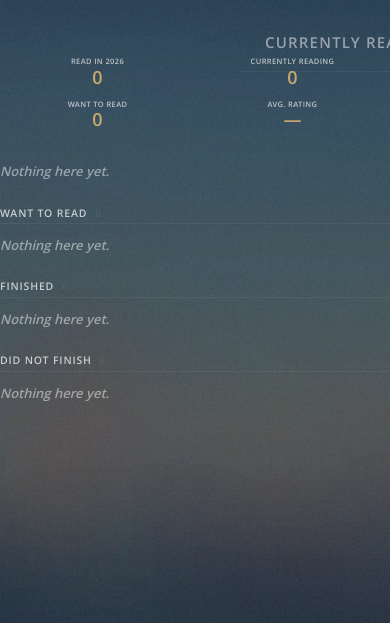
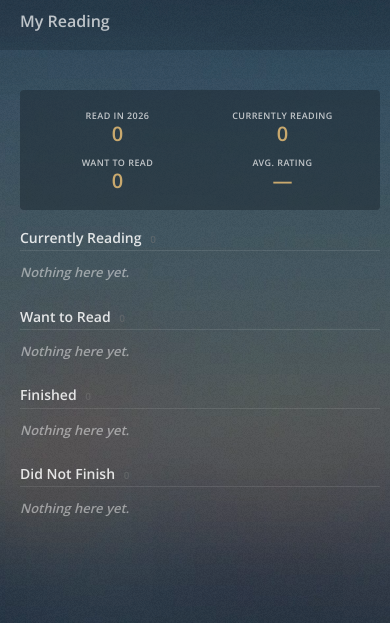
Before and after one commit to jaredaidenwolf/calibre-tracker, a Flask app: page / in a window 390 px wide. Shown: the part 48-671 px from the top of the page. Run offline with Flask 3, Linux system fonts and the light colour scheme; the visitor is signed in with stand-in values (Sample User, id 1); data comes from the database, SQL or seed files in the repository; data that the repository does not hold is empty; some libraries are stand-ins or nearby versions.

Commit message:
feat(theming): align main content area with caliBlur layout grammar
Iteration on the structural shell after live visual feedback. The
core lessons from this pass:

- caliBlur turns every ``.discover > h2`` into a ``position: fixed``
  60px banner at the top of ``.col-sm-10``. Multi-section pages
  (like the dashboard) can't use ``.discover`` per section without
  the banners piling on each other. Single-section pages
  (``status_list``, ``search``) can — and now do — pick up the
  banner as a proper page title.
- The dashboard gets ONE ``.discover > h2`` at the top
  (``My Reading``) for the banner, then switches to tracker-owned
  ``<section class="tracker-section">`` wrappers with inline
  headers underneath. Each section header is a flexbox: title +
  count on the left, ``View all (N) »`` on the right, divider
  underneath.
- caliBlur centers grid contents
  (``body.blur .discover .row { justify-content: center !important }``).
  Override to ``flex-start`` so books left-align inside their row
  while the row container itself stays centered/inset.
- Bootstrap 3's 12-column grid can't express 5-up
  (12/5 = 2.4 → no integer col class). Add a ``.tracker-book-col``
  override that sets ``width: 20%`` at the lg breakpoint, giving
  2 / 4 / 5 across at xs / sm / lg.
- New ``.tracker-stats-strip`` / ``.tracker-toolbar`` styling
  matches CWN's ``.shelf-actions`` look: translucent dark card,
  20px left / 10px right insets that line up with caliBlur's
  ``.discover`` padding, padded interior, 4px radius. The
  ``.tracker-toolbar`` class is reserved for the Phase 8
  sort/multi-select bar on per-status pages.
- Stats labels bumped to 0.9rem, stat values to 2rem, section
  titles to 1.4rem so nothing inside the strip is uncomfortably
  small.
- Quotes & Notes placeholder on the book detail page also
  switched to ``.discover`` for consistency.

```diff
--- a/app/static/css/tracker.css
+++ b/app/static/css/tracker.css
@@ -23,19 +23,6 @@
   padding-bottom: 3rem;
 }
 
-.tracker-section {
-  margin-bottom: 2.5rem;
-}
-
-.tracker-section-title {
-  font-size: 1.05rem;
-  text-transform: uppercase;
-  letter-spacing: 0.08em;
-  opacity: 0.7;
-  margin-bottom: 1rem;
-  border-bottom: 1px solid rgba(255, 255, 255, 0.08);
-  padding-bottom: 0.4rem;
-}
 
 /* ── Reading-status badges ───────────────────────────────────────────────── */
 .badge-status {
@@ -169,61 +156,102 @@
 
 /* ── Stats / goal ring labels ────────────────────────────────────────────── */
 .goal-ring-label {
-  font-size: 0.75rem;
+  font-size: 0.9rem;
   text-transform: uppercase;
   letter-spacing: 0.05em;
-  opacity: 0.7;
+  opacity: 0.75;
 }
 
 /* ── Dashboard ───────────────────────────────────────────────────────────── */
-.tracker-stats-strip > div {
+
+/* Left-align books inside .discover grids — caliBlur's default is
+   ``justify-content: center !important`` which looks like a centered
+   pile when the grid isn't full. Override here (tracker.css loads
+   after caliBlur.css, so the !important still wins). */
+body.blur .discover .row {
+  justify-content: flex-start !important;
+}
+
+/* 5-up book grid at the lg breakpoint. Bootstrap 3 only ships integer
+   column widths, so to get 5 per row (12/5 = 2.4 → not expressible in
+   col-lg-N) we override the width in tracker.css. Below lg, the
+   built-in col-xs-6 (2 across) and col-sm-3 (4 across) classes still
+   apply. */
+@media (min-width: 1200px) {
+  .tracker-book-col {
+    width: 20%;
+  }
+}
+
+/* Stats / toolbar bar: styled like CWN's ``.shelf-actions`` —
+   translucent dark card, inset from the column gutter, padded.
+   On per-status pages this slot will hold the sort / multi-select
+   toolbar in a later phase; on the dashboard it carries the
+   quick-stats strip. */
+.tracker-stats-strip,
+.tracker-toolbar {
+  margin: 1.5rem 10px 2rem 20px;
+  padding: 1.25rem 1.5rem;
+  background: rgba(32, 44, 53, 0.55);
+  border-radius: 4px;
+}
+.tracker-stats-strip > .row > div {
   text-align: center;
   padding: 0.5rem 0;
 }
 .tracker-stat-value {
-  font-size: 1.8rem;
+  font-size: 2rem;
   font-weight: 600;
   color: var(--tracker-accent);
   line-height: 1.1;
 }
 .tracker-stat-value small {
-  font-size: 0.9rem;
+  font-size: 1rem;
   opacity: 0.7;
   font-weight: 400;
 }
 
-.tracker-page-title {
-  margin: 0 0 1.5rem;
-  font-size: 1.6rem;
+/* Per-status sections on the dashboard. NOT .discover (see template
+   note). Margins match caliBlur's ``.discover`` padding so the
+   dashboard's inline sections align with the .discover-wrapped page
+   title and any future toolbar. */
+.tracker-section {
+  margin: 0 10px 2.5rem 20px;
+}
+.tracker-section-header {
+  display: flex;
+  align-items: baseline;
+  justify-content: space-between;
+  gap: 1rem;
+  margin-bottom: 1rem;
+  padding-bottom: 0.5rem;
+  border-bottom: 1px solid rgba(255, 255, 255, 0.1);
+}
+.tracker-section-title {
+  margin: 0;
+  font-size: 1.4rem;
   font-weight: 600;
+  color: hsla(0, 0%, 100%, 0.85);
 }
-
+.tracker-section-count {
+  margin-left: 0.5em;
+  opacity: 0.5;
+  font-size: 1rem;
+  font-weight: 400;
+}
 .tracker-section-viewall {
-  float: right;
-  font-size: 0.85rem;
+  font-size: 1rem;
   font-weight: 400;
-  opacity: 0.7;
-  margin-top: 0.4em;
+  opacity: 0.75;
+  white-space: nowrap;
 }
 .tracker-section-viewall:hover {
   opacity: 1;
-}
-
-.tracker-section-count {
-  margin-left: 0.5em;
-  opacity: 0.5;
-  font-size: 0.9rem;
 }
 .tracker-empty {
   opacity: 0.5;
   font-style: italic;
   margin: 0;
-}
-
-.tracker-book-grid {
-  display: flex;
-  flex-wrap: wrap;
-  row-gap: 1rem;
 }
 
 .book-card-tombstone .book-cover {
--- a/app/templates/tracker/book_detail.html
+++ b/app/templates/tracker/book_detail.html
@@ -119,8 +119,8 @@
         </ul>
       {% endif %}
 
-      <div class="tracker-section" style="margin-top: 2.5rem;">
-        <h3 class="tracker-section-title">Quotes &amp; Notes</h3>
+      <div class="discover" style="margin-top: 2.5rem;">
+        <h3>Quotes &amp; Notes</h3>
         <p class="tracker-empty">Coming in Phase 7 — quotes from this book, plus your own notes.</p>
       </div>
     </div>
--- a/app/templates/tracker/dashboard.html
+++ b/app/templates/tracker/dashboard.html
@@ -4,8 +4,19 @@
 {% block body_class %}tracker-dashboard{% endblock %}
 
 {% block body %}
-  <div class="tracker-section">
-    <div class="row tracker-stats-strip">
+  {# Page title banner — single .discover > h2 so caliBlur paints the
+     fixed top-banner that matches CWN's "Books" / "Authors" pages. #}
+  <div class="discover tracker-page-banner">
+    <h2>My Reading</h2>
+  </div>
+
+  {# Sections below DON'T use .discover: caliBlur turns every
+     .discover > h2 into a fixed-position 60px banner and multiple
+     sections would pile on top of each other. The dashboard's
+     per-status sections use tracker-owned wrappers with inline
+     headings instead. #}
+  <div class="tracker-stats-strip">
+    <div class="row">
       <div class="col-xs-6 col-sm-3">
         <div class="goal-ring-label">Read in {{ stats.year }}</div>
         <div class="tracker-stat-value">{{ stats.finished_this_year }}</div>
@@ -32,22 +43,24 @@
   </div>
 
   {% for section in sections %}
-    <div class="tracker-section" id="section-{{ section.status_key }}">
-      <h2 class="tracker-section-title">
-        {{ section.title }}
-        <small class="tracker-section-count">{{ section.total }}</small>
+    <section class="tracker-section" id="section-{{ section.status_key }}">
+      <header class="tracker-section-header">
+        <h2 class="tracker-section-title">
+          {{ section.title }}
+          <small class="tracker-section-count">{{ section.total }}</small>
+        </h2>
         {% if section.total > section.limit %}
           <a class="tracker-section-viewall"
              href="{{ url_for('tracker.status_list', status=section.status_key) }}">
             View all {{ section.total }} &raquo;
           </a>
         {% endif %}
-      </h2>
+      </header>
 
       {% if section.entries %}
-        <div class="row tracker-book-grid">
+        <div class="row display-flex">
           {% for entry in section.entries %}
-            <div class="col-xs-6 col-sm-4 col-md-3 col-lg-2">
+            <div class="col-xs-6 col-sm-3 tracker-book-col">
               {% if entry.book %}
                 {% set book = entry.book %}
                 {% set status = entry.log.status %}
@@ -73,6 +86,6 @@
       {% else %}
         <p class="tracker-empty">Nothing here yet.</p>
       {% endif %}
-    </div>
+    </section>
   {% endfor %}
 {% endblock %}
```
Also changed, not shown: app/templates/tracker/search.html (+7 -10 lines), app/templates/tracker/status_list.html (+6 -4 lines).
